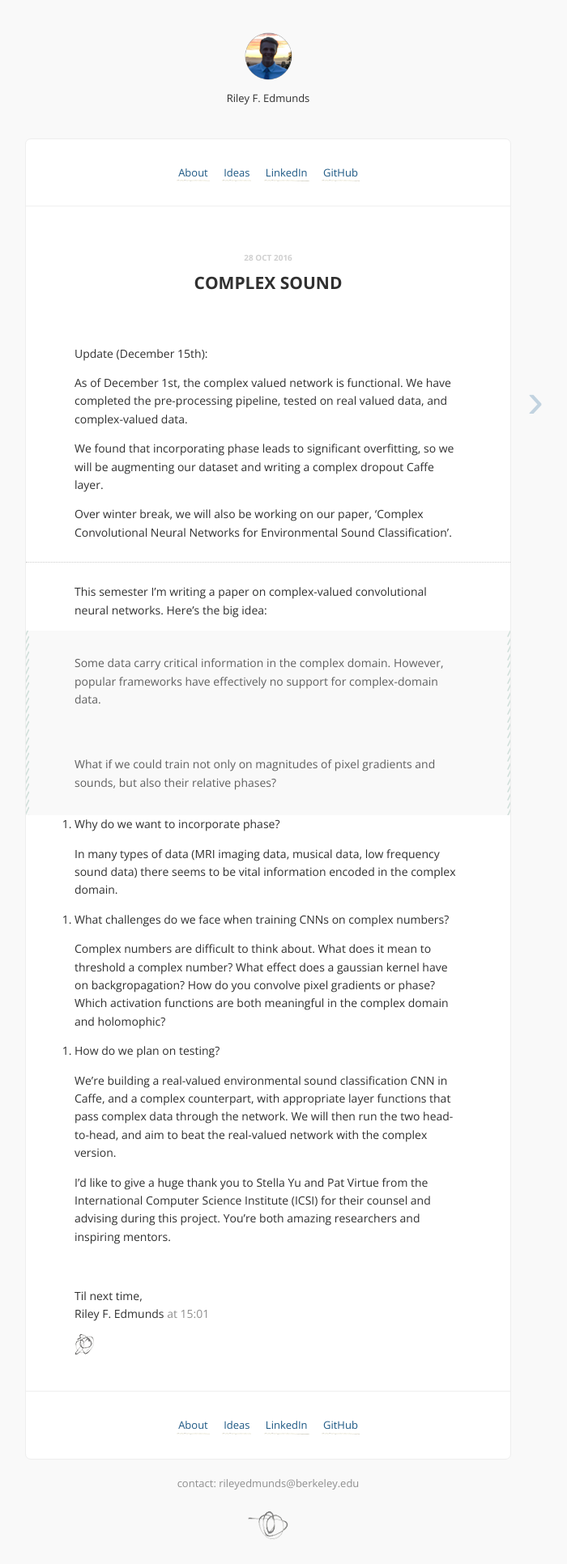
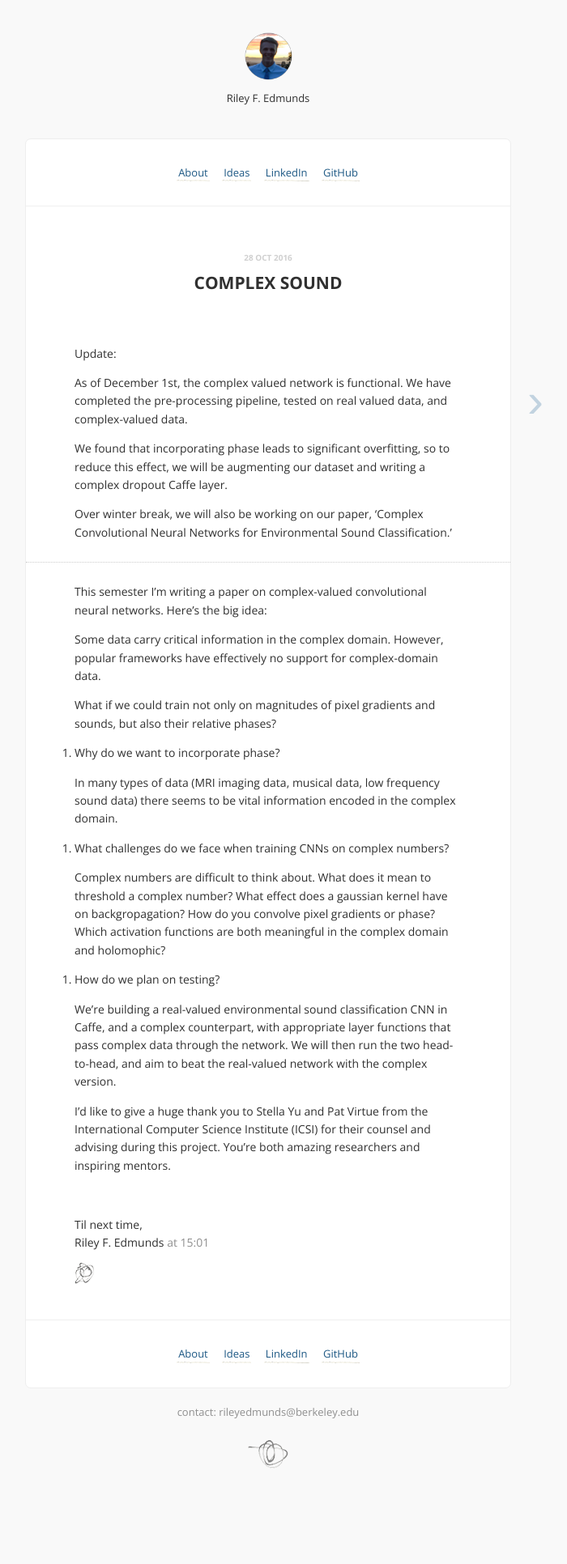
Before and after one commit to rileyedmunds/old-rileyedmunds.github.io, a Jekyll site: the page built from _posts/2016-10-7-complex-sound.md, in a window 1280 px wide. Shown: the whole page at 81% size, without its empty margins (309-1009 px from the left). Built offline with Jekyll 4.4.1, drawn with Linux system fonts in a browser that asks for light colours; comment, search, counter and statistics services are not loaded; after the commit the page ends 1844 px from its top, so only the background shows below that.

Commit message:
complexsound update

```diff
--- a/_posts/2016-10-7-complex-sound.md
+++ b/_posts/2016-10-7-complex-sound.md
@@ -4,22 +4,23 @@ title: Complex Sound
 date: 2016-10-28 15:01:42
 ---
 
-Update (December 15th):
+Update:
 
 As of December 1st, the complex valued network is functional. We have completed the pre-processing pipeline, tested on real valued data, and complex-valued data.
 
-We found that incorporating phase leads to significant overfitting, so we will be augmenting our dataset and writing a complex dropout Caffe layer.
+We found that incorporating phase leads to significant overfitting, so to reduce this effect, we will be augmenting our dataset and writing a complex dropout Caffe layer.
 
-Over winter break, we will also be working on our paper, 'Complex Convolutional Neural Networks for Environmental Sound Classification'.
+Over winter break, we will also be working on our paper, 'Complex Convolutional Neural Networks for Environmental Sound Classification.'
+
 
 ---
 
 
 This semester I'm writing a paper on complex-valued convolutional neural networks. Here's the big idea:
 
-> Some data carry critical information in the complex domain. However, popular frameworks have effectively no support for complex-domain data.
+Some data carry critical information in the complex domain. However, popular frameworks have effectively no support for complex-domain data.
 
-> What if we could train not only on magnitudes of pixel gradients and sounds, but also their relative phases?
+What if we could train not only on magnitudes of pixel gradients and sounds, but also their relative phases?
 
 
 1. Why do we want to incorporate phase?
```
Also changed, not shown: _posts/2016-10-7-tt4-mini.md (+1 -1 lines).
